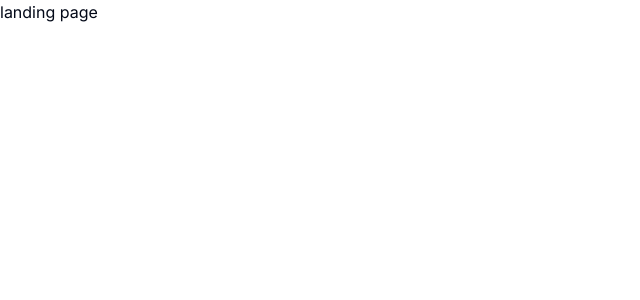
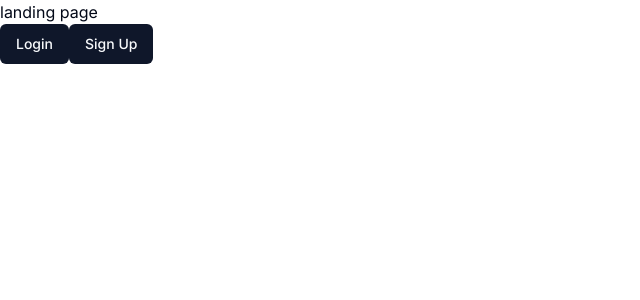
Before and after one commit to gkinghorn3/Spark-AI-, a Next.js app in the folder spark/: page / in a window 1280 px wide. Shown: the top 300 px of the page, without its empty margins (0-640 px from the left). Built offline with nearby package versions, Linux system fonts and the light colour scheme.

Commit message:
layout added for authentication pages

```diff
--- /dev/null
+++ b/spark/app/(auth)/layout.tsx
@@ -0,0 +1,13 @@
+
+const AuthLayout = ({
+    children } : {
+    children: React.ReactNode;
+    }) => {
+        return (
+            <div className="flex items-center justify-center h-full">
+                {children}
+            </div>
+        )
+    }
+
+    export default AuthLayout;
--- a/spark/app/(dashboard)/(routes)/dashboard/page.tsx
+++ b/spark/app/(dashboard)/(routes)/dashboard/page.tsx
@@ -1,7 +1,10 @@
-import { Button } from '@/components/ui/button'
+import { UserButton } from "@clerk/nextjs";
 
 export default function DashboardPage() {
   return (
-    <p>Dashbaord page</p>
-  )
+    <>
+      <p>Dashbaord page</p>
+      <UserButton />
+    </>
+  );
 }
--- a/spark/app/(landing page)/page.tsx
+++ b/spark/app/(landing page)/page.tsx
@@ -1,10 +1,21 @@
+import { Button } from '@/components/ui/button'
+import Link from 'next/link';
+
 
 
 const LandingPage = () => {
  return (
-    <p>landing page</p>
+   <>
+       <p>landing page</p>
+       <Link href='/sign-in'>
+        <Button>Login</Button>
+       </Link>
+       <Link href='/sign-up'>
+        <Button>Sign Up</Button>
+       </Link>
+   </>
  )
 
 }
 
-export default LandingPage
+export default LandingPage;
```
